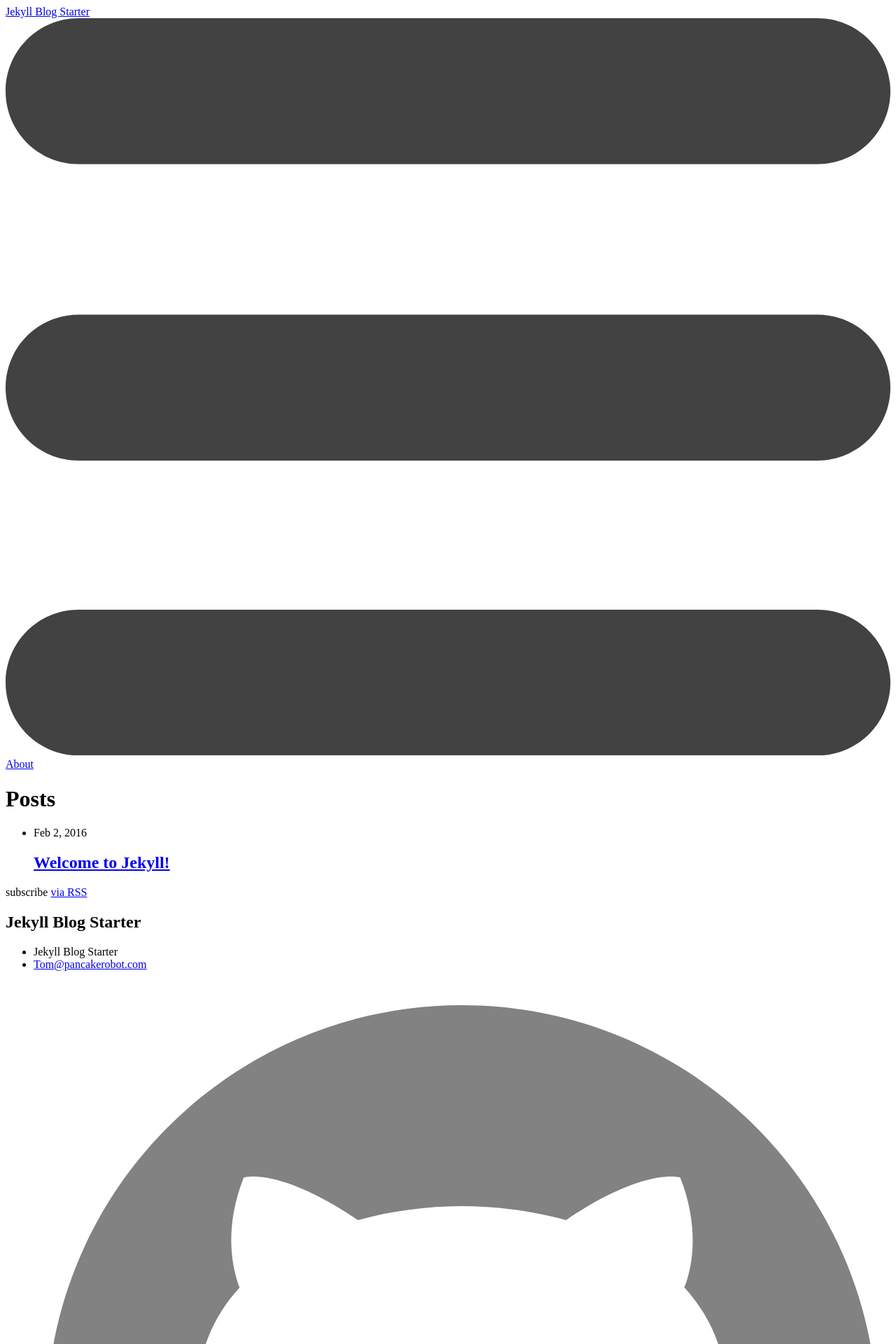
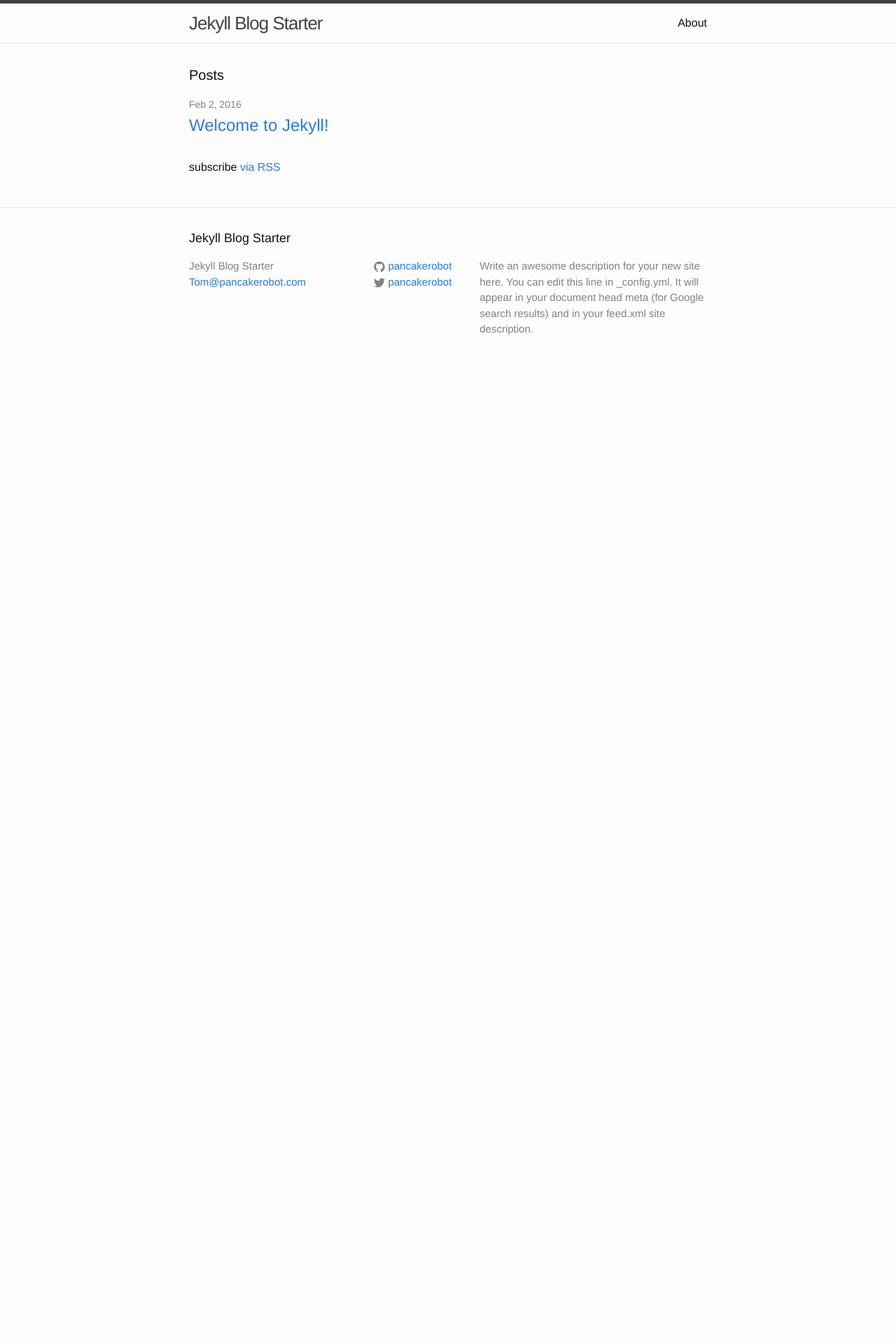
Before and after one commit to Pancakerobot/jekyll_blog, a Jekyll site: the page built from index.html, in a window 1280 px wide. Shown: the top 1920 px of the page at 70% size. Built offline with Jekyll 4.4.1, drawn with Linux system fonts in a browser that asks for light colours; after the commit the page ends 900 px from its top, so only the background shows below that.

Commit message:
css issue resolved

```diff
--- a/_includes/head.html
+++ b/_includes/head.html
@@ -6,7 +6,7 @@
   <title>{% if page.title %}{{ page.title | escape }}{% else %}{{ site.title | escape }}{% endif %}</title>
   <meta name="description" content="{% if page.excerpt %}{{ page.excerpt | strip_html | strip_newlines | truncate: 160 }}{% else %}{{ site.description }}{% endif %}">
 
-  <link rel="stylesheet" href="{{ "./css/main.css" | prepend: site.baseurl }}">
+  <link rel="stylesheet" href="{{ "/css/main.css" | prepend: site.baseurl }}">
   <link rel="canonical" href="{{ page.url | replace:'index.html','' | prepend: site.baseurl | prepend: site.url }}">
   <link rel="alternate" type="application/rss+xml" title="{{ site.title }}" href="{{ "/feed.xml" | prepend: site.baseurl | prepend: site.url }}">
 </head>
```
